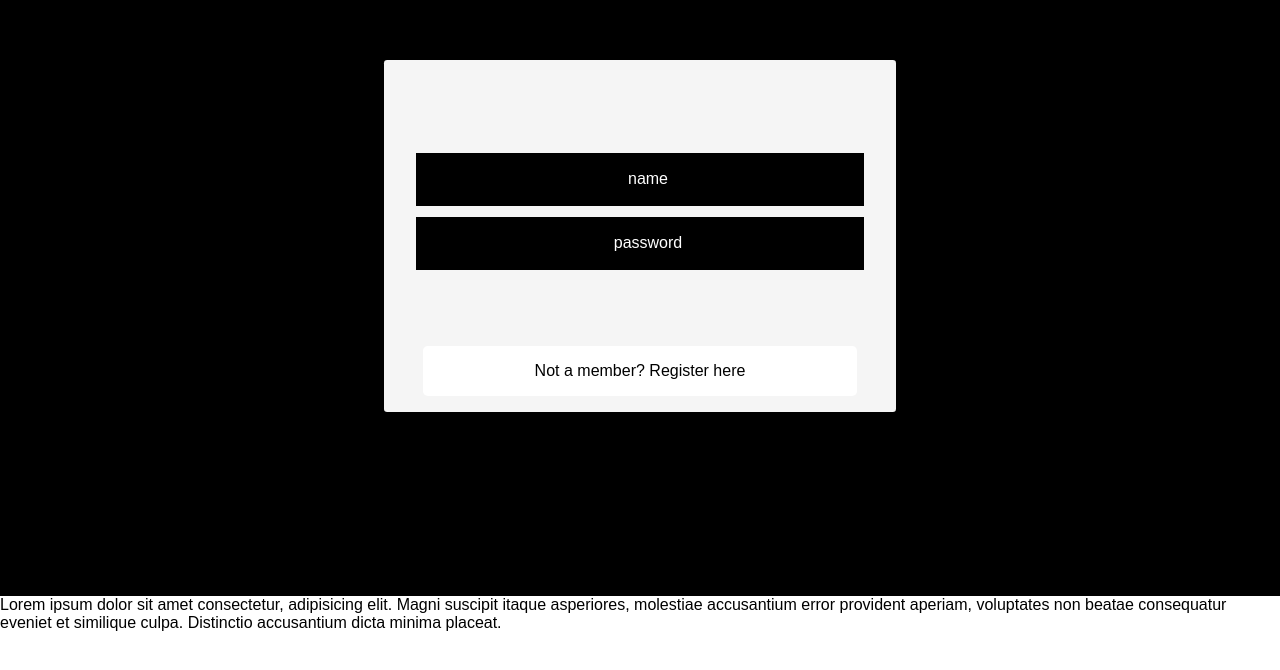
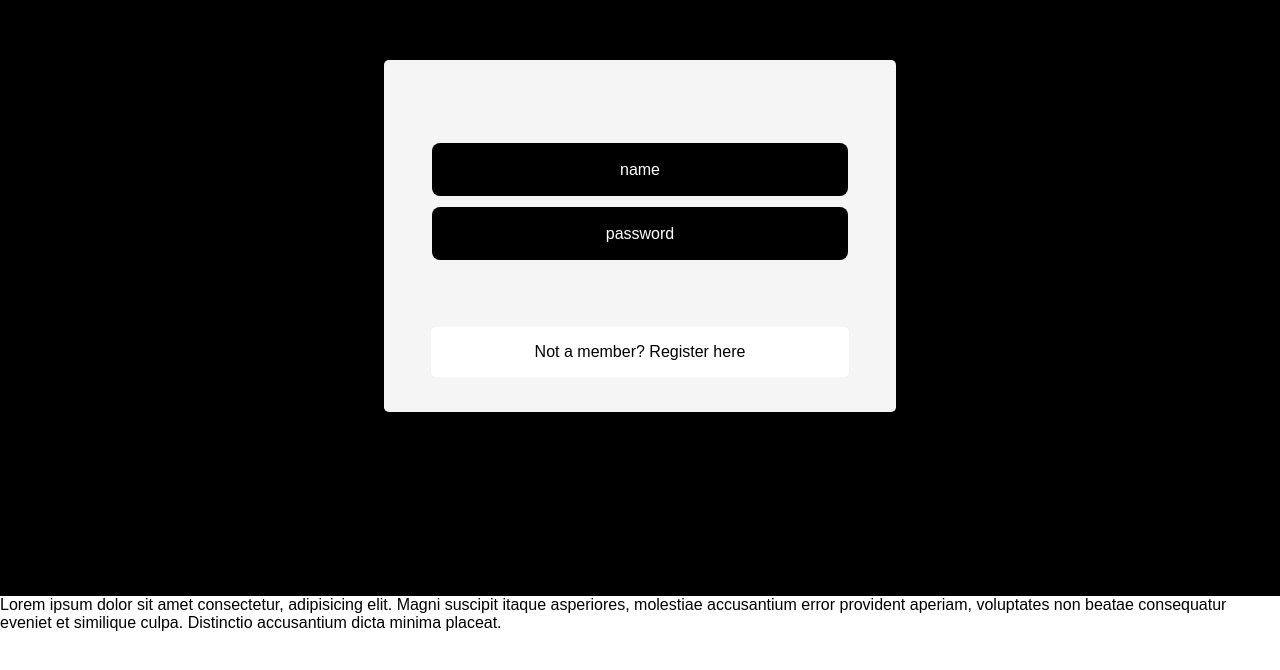
Before and after one commit to suku60/moviesaurus_frontend, a React (Create React App) app: page /login in a window 1280 px wide. Shown: the part 124-794 px from the top of the page. Built offline with nearby package versions, Linux system fonts and the light colour scheme; a web font is replaced by a local one.

Commit message:
Overall style variants rooted at css/main.css. All rooted variants erased from each css file.

```diff
--- a/src/Components/CancelButton/CancelButton.css
+++ b/src/Components/CancelButton/CancelButton.css
@@ -1,21 +1,5 @@
 @import url('https://fonts.googleapis.com/css2?family=DotGothic16&display=swap');
-:root {
-    --color-main-light-1:white;
-    --color-main-light-2:whitesmoke;
-    --color-main-light-3:hsl(37, 38%, 60%);
-
-    --color-main-dark-1:hsl(37, 32%, 20%);
-    --color-main-dark-2:hsl(37, 62%, 10%);
-    --color-main-dark-3:hsl(37, 72%, 0%);
-
-    --border-radius: 1em;
-    --border-radius-2: .15em;
-
-    --transition-fast: .1s;
-    --transition-med: .5s;
-    --transition-slow: .9s;
-}
-
+@import url('../../css/main.css');
 
 .box_cancelButton {
 
--- a/src/Components/Footer/Footer.css
+++ b/src/Components/Footer/Footer.css
@@ -1,20 +1,5 @@
 @import url('https://fonts.googleapis.com/css2?family=DotGothic16&display=swap');
-:root {
-    --color-main-light-1:white;
-    --color-main-light-2:whitesmoke;
-    --color-main-light-3:hsl(37, 38%, 60%);
-
-    --color-main-dark-1:hsl(37, 32%, 20%);
-    --color-main-dark-2:hsl(37, 62%, 10%);
-    --color-main-dark-3:hsl(37, 72%, 0%);
-
-    --border-ratius: 1em;
-
-    --transition-fast: .1s;
-    --transition-med: .5s;
-    --transition-slow: .9s;
-}
-
+@import url('../../css/main.css');
 
 .box_home {
 
--- a/src/Components/LoginRegisterButton/LoginRegisterButton.css
+++ b/src/Components/LoginRegisterButton/LoginRegisterButton.css
@@ -1,28 +1,14 @@
 @import url('https://fonts.googleapis.com/css2?family=DotGothic16&display=swap');
-:root {
-    --color-main-light-1:white;
-    --color-main-light-2:whitesmoke;
-    --color-main-light-3:hsl(37, 38%, 60%);
-
-    --color-main-dark-1:hsl(37, 32%, 20%);
-    --color-main-dark-2:hsl(37, 62%, 10%);
-    --color-main-dark-3:hsl(37, 72%, 0%);
-
-    --border-radius: 1em;
-
-    --transition-fast: .1s;
-    --transition-med: .5s;
-    --transition-slow: .9s;
-}
-
+@import url('../../css/main.css');
 
 .box_LoginRegisterButton {
 
     padding: .05em;
 
+    margin-bottom: 1.2em;
 
     height: 3em;
-    width: 27em;
+    width: 26em;
 
     border-radius: var(--border-radius-2);
 
--- a/src/Components/NavigationButton/NavigationButton.css
+++ b/src/Components/NavigationButton/NavigationButton.css
@@ -1,19 +1,5 @@
 @import url('https://fonts.googleapis.com/css2?family=DotGothic16&display=swap');
-:root {
-    --color-main-light-1:white;
-    --color-main-light-2:whitesmoke;
-    --color-main-light-3:hsl(37, 38%, 60%);
-
-    --color-main-dark-1:hsl(37, 32%, 20%);
-    --color-main-dark-2:hsl(37, 62%, 10%);
-    --color-main-dark-3:hsl(37, 72%, 0%);
-
-    --border-radius-2: .3em;
-
-    --transition-fast: .1s;
-    --transition-med: .5s;
-    --transition-slow: .9s;
-}
+@import url('../../css/main.css');
 
 
 .box_navigationbutton {
--- a/src/Components/SCCS/main.scss
+++ /dev/null
@@ -1,3 +0,0 @@
-:root {
-
-};
--- a/src/Containers/Home/Home.css
+++ b/src/Containers/Home/Home.css
@@ -1,21 +1,5 @@
 @import url('https://fonts.googleapis.com/css2?family=DotGothic16&display=swap');
-:root {
-    --color-main-light-1:white;
-    --color-main-light-2:whitesmoke;
-    --color-main-light-3:hsl(37, 38%, 60%);
-
-    --color-main-vivid-1: hsl(60, 100%, 73%);
-
-    --color-main-dark-1:hsl(37, 32%, 20%);
-    --color-main-dark-2:hsl(37, 62%, 10%);
-    --color-main-dark-3:hsl(37, 72%, 0%);
-
-    --border-radius: 1em;
-
-    --transition-fast: .1s;
-    --transition-med: .5s;
-    --transition-slow: .9s;
-}
+@import url('../../css/main.css');
 
 a{
   color: var(--color-main-light-1);
--- a/src/Containers/Login/Login.css
+++ b/src/Containers/Login/Login.css
@@ -1,24 +1,5 @@
 @import url('https://fonts.googleapis.com/css2?family=DotGothic16&display=swap');
-:root {
-    --color-main-light-1:white;
-    --color-main-light-2:whitesmoke;
-    --color-main-light-3:hsl(37, 38%, 60%);
-
-    --color-main-dark-1:hsl(37, 32%, 20%);
-    --color-main-dark-2:hsl(37, 62%, 10%);
-    --color-main-dark-3:hsl(37, 72%, 0%);
-
-    --color-main-vivid-1: hsl(60, 100%, 73%);
-
-    --border-radius: 1em;
-    --border-radius-2: .3em;
-
-    --transition-fast: .1s;
-    --transition-med: .5s;
-    --transition-slow: .9s;
-    --transition-superSlow: 1.3s;
-}
-
+@import url('../../css/main.css');
 
 .box_login {
 
@@ -50,12 +31,12 @@
 
   display: flex;
   flex-direction: column;
-  justify-content: space-evenly;
+  justify-content: flex-start;
   align-items: center;
 
   color: var(--color-main-dark-3);
 
-  border-radius: 0.2em;
+  border-radius: var(--border-radius-2)
 
 
 }
@@ -65,8 +46,9 @@
 
   display: flex;
   flex-direction: column;
-  justify-content: center;
+  justify-content: space-between;
   align-items: center;
+
 
 }
 
@@ -84,7 +66,7 @@
   height: 4em;
   width: 27em;
 
-  border-radius: var(--border-radius);
+  border-radius: var(--border-radius-1);
 
   display: flex;
   flex-direction: row;
@@ -95,40 +77,46 @@
 
 /* form boxes*/
 
-.form_box{
+.form_box_login{
 
   margin: 0;
     padding: 0;
 
-
-  padding-left: 1em;
-
     height: 3.3em;
-  width: 27em;
+    width: 26em;
 
     background-color: var(--color-main-dark-3);
 
     color: var(--color-main-light-1);
 
-  border-radius: var(--box-form-borderRatius-2);
+    border-radius: var(--box-form-border-radius-1);
 
     cursor: pointer;
+
+    z-index: 50;
+    position: absolute;
 
     display: flex;
     flex-direction: column;
     justify-content: space-around;
     align-items: center;
 
-  transition: var(--transition-med);
+    transition: var(--transition-slow);
 
 }
 
-.form_box:hover {
+.form_box_login:hover {
   background-color: transparent;
+
+  padding-right: 15%;
+
   color: var(--color-main-dark-3);
 
   transition: var(--transition-med);
 
+
+  z-index: 50;
+  position: absolute;
 }
 
 /* HIDE BUTTON */
@@ -177,6 +165,8 @@
   transition: var(--transition-superSlow);
 
   color: var(--color-main-dark-3);
+
+  width: 26em;
 }
 
 #login_button:hover {
--- a/src/Containers/Login/Login.jsx
+++ b/src/Containers/Login/Login.jsx
@@ -74,7 +74,7 @@ const Login = () => {
             <div className="full_form_box_login">
                 <div className="full_form_box_login_container" id="mid_form_box_login">
                     <div className="full_form_box_login_line">
-                        <div className="form_box" style={{display : displayName}} onClick={()=>{changeDisplayName()}}>name
+                        <div className="form_box_login" style={{display : displayName}} onClick={()=>{changeDisplayName()}}>name
                         </div>
                         <div className="input_box">
                             <input type="name" name="name" id="input_name_login" title="name"
@@ -84,7 +84,7 @@ const Login = () => {
                         </div>
                     </div>
                     <div className="full_form_box_login_line">
-                        <div className="form_box" style={{display : displayPass}} onClick={()=>{changeDisplayPass()}}>password
+                        <div className="form_box_login" style={{display : displayPass}} onClick={()=>{changeDisplayPass()}}>password
                         </div>
                         <div className="input_box">
                             <input type="password" name="password" id="input_password_login" title="password"
--- a/src/Containers/Register/Register.css
+++ b/src/Containers/Register/Register.css
@@ -1,35 +1,5 @@
 @import url('https://fonts.googleapis.com/css2?family=DotGothic16&display=swap');
-
-/* ROOTING VARS */
-
-:root {
-
-    --color-main-light-1:white;
-    --color-main-light-2:whitesmoke;
-    --color-main-light-3:hsl(37, 38%, 60%);
-
-    --color-main-dark-1:hsl(37, 32%, 20%);
-    --color-main-dark-2:hsl(37, 62%, 10%);
-    --color-main-dark-3:hsl(37, 72%, 0%);
-
-    --color-main-error-1: red;
-
-    --border-radius: 1em;
-    --border-radius-2: .2em;
-    --border-radius-3: 0em .9em .9em 0em;
-    --border-radius-4: .9em 0em 0em .9em;
-
-    --transition-fast: .1s;
-    --transition-med: .5s;
-    --transition-slow: .9s;
-
-    --box-form-height: 2.9em;
-    --box-form-width: 26em;
-
-    --box-form-border-radius: 0.2em;
-    --box-form-border-radius-2: 0.3em;
-
-}
+@import url('../../css/main.css');
 
 /* CLASSES */
 
@@ -78,12 +48,12 @@ html.is-leaving .box_register{
 
     display: flex;
     flex-direction: column;
-    justify-content: space-evenly;
+    justify-content: center;
     align-items: center;
 
     color: var(--color-main-dark-3);
 
-    border-radius: 0.2em;
+    border-radius: var(--border-radius-2);
 
 }
 
@@ -128,7 +98,7 @@ html.is-leaving .box_register{
 
     color: var(--color-main-light-1);
 
-    border-radius: var(--box-form-border-radius);
+    border-radius: var(--box-form-border-radius-1);
 
     cursor: pointer;
 
@@ -208,7 +178,7 @@ transition: var(--transition-med);
 
     margin-right: 1em;
 
-    border-radius: .1em;
+    border-radius: var(--border-radius-3);
 }
 
 .error_box {
@@ -227,6 +197,9 @@ transition: var(--transition-med);
     justify-content: space-evenly;
     align-content: space-between;
     height: 30em;
+
+    margin-top: 1em;
+    margin-bottom: 3em;
 
 }
 
@@ -293,6 +266,15 @@ transition: var(--transition-med);
 
 #tap_text {
     font-size: .8em;
+
+    margin: 0;
+    padding: 3%;
+}
+
+#complete_message {
+
+    margin: 0;
+    padding: 3%;
 }
 
 #input_birth_year {
--- a/src/Containers/Register/Register.jsx
+++ b/src/Containers/Register/Register.jsx
@@ -225,7 +225,7 @@ console.log("HELLO IM THE RESPONSE",dataResponse)
             <div className="full_form_box_container" id="tap_text">tap twice to fill the fields
             </div>
             <div className="full_form_box_container" id="mid_form_box">
-                {<pre>{JSON.stringify(userData, null,2)}</pre>}
+                {/* {<pre>{JSON.stringify(userData, null,2)}</pre>} */}
                 <div className="full_form_box_line">
                     <div className="form_box" style={{display : displayName}} onClick={()=>{changeDisplayName()}}>name
                     </div>
--- /dev/null
+++ b/src/css/main.css
@@ -0,0 +1,24 @@
+:root {
+    --color-main-light-1:white;
+    --color-main-light-2:whitesmoke;
+    --color-main-light-3:hsl(37, 38%, 60%);
+
+    --color-main-dark-1:hsl(37, 32%, 20%);
+    --color-main-dark-2:hsl(37, 62%, 10%);
+    --color-main-dark-3:hsl(37, 72%, 0%);
+
+    --color-main-vivid-1: hsl(60, 100%, 73%);
+    --color-main-error-1: red;
+
+    --border-radius-1: .1em;
+    --border-radius-2: .3em;
+    --border-radius-3: .2em;
+    --border-radius-3: .6em;
+
+    --box-form-border-radius-1: .5em;
+    --box-form-border-radius-2: .9em;
+
+    --transition-fast: .1s;
+    --transition-med: .5s;
+    --transition-slow: .9s;
+}
```
Also changed, not shown: 1 other file (tests, documents, lock files or other folders). Lines whose indentation alone changed are shown as unchanged.
